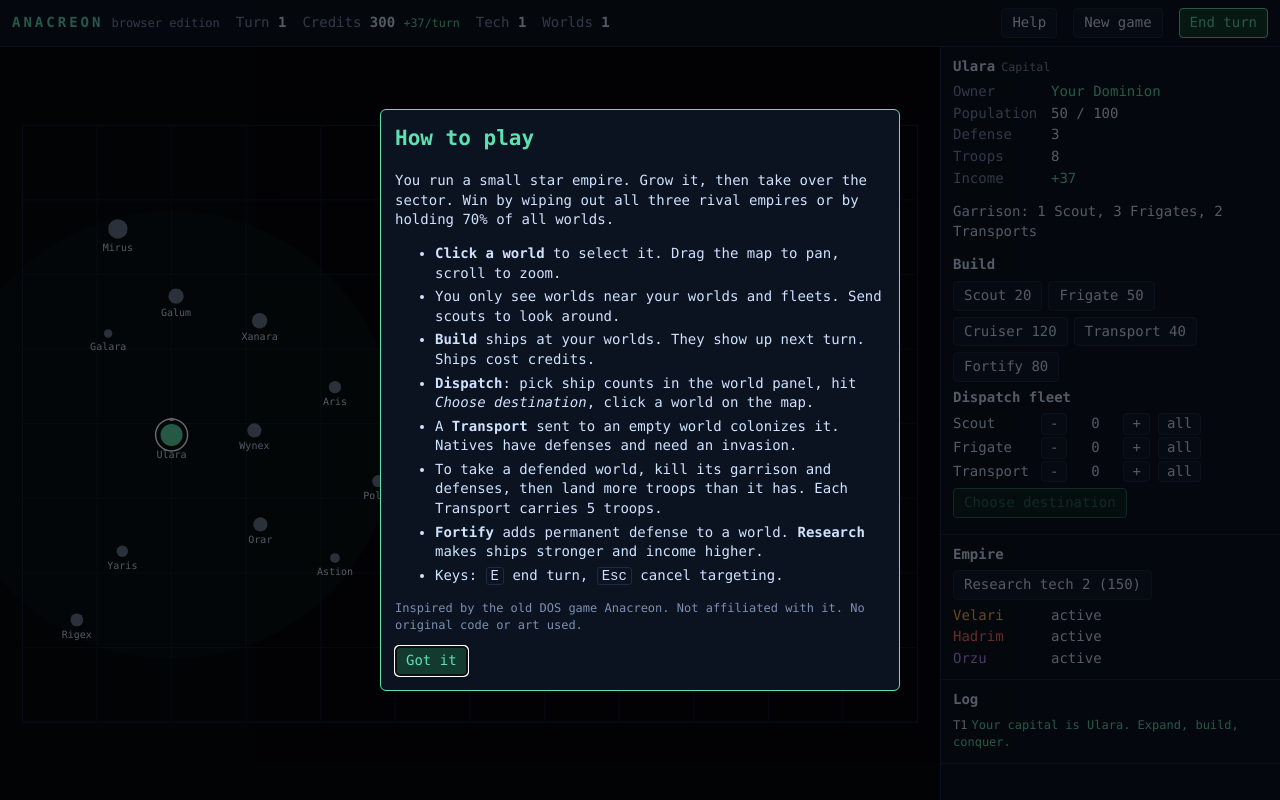
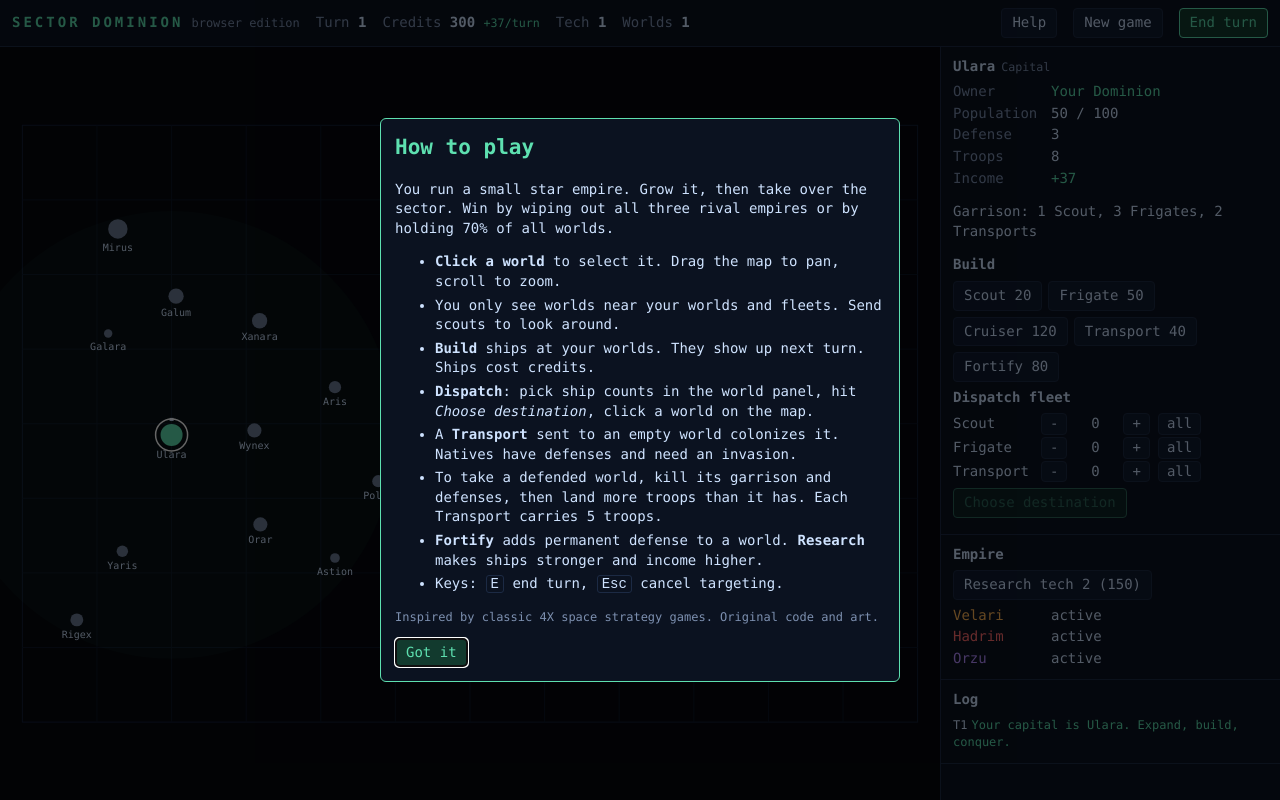
Before and after one commit to jroes/experiments, a plain HTML site: page sectordominion/index.html in a window 1280 px wide. Drawn offline with Linux system fonts and the light colour scheme.

Commit message:
Rename Anacreon game to Sector Dominion (#2)
* Rename Anacreon game to Sector Dominion

Co-Authored-By: Claude Sonnet 5.5 <noreply@anthropic.com>
Claude-Session: https://claude.ai/code/session_01PXazXU2CQSuvTDjbiFfWqW

* Drop leftover name in comment

Co-Authored-By: Claude Sonnet 5.5 <noreply@anthropic.com>
Claude-Session: https://claude.ai/code/session_01PXazXU2CQSuvTDjbiFfWqW

---------

Co-authored-by: Claude <noreply@anthropic.com>

```diff
--- a/anacreon/game.js
+++ b/sectordominion/game.js
@@ -1,5 +1,5 @@
 /*
- * Game logic for the browser Anacreon-style 4X.
+ * Game logic for the browser space 4X.
  * No DOM in here, so it can be tested under node.
  * State is plain JSON so it can be saved to localStorage.
  */
--- a/anacreon/index.html
+++ b/sectordominion/index.html
@@ -3,12 +3,12 @@
 <head>
 <meta charset="utf-8">
 <meta name="viewport" content="width=device-width, initial-scale=1">
-<title>Anacreon (browser)</title>
+<title>Sector Dominion</title>
 <link rel="stylesheet" href="style.css">
 </head>
 <body>
 <header id="topbar">
-  <div class="brand">ANACREON<span>browser edition</span></div>
+  <div class="brand">SECTOR DOMINION<span>browser edition</span></div>
   <div class="stat">Turn <b id="s-turn">1</b></div>
   <div class="stat">Credits <b id="s-credits">0</b> <small id="s-income"></small></div>
   <div class="stat">Tech <b id="s-tech">1</b></div>
@@ -45,7 +45,7 @@
     <li><b>Fortify</b> adds permanent defense to a world. <b>Research</b> makes ships stronger and income higher.</li>
     <li>Keys: <kbd>E</kbd> end turn, <kbd>Esc</kbd> cancel targeting.</li>
   </ul>
-  <p class="fine">Inspired by the old DOS game Anacreon. Not affiliated with it. No original code or art used.</p>
+  <p class="fine">Inspired by classic 4X space strategy games. Original code and art.</p>
   <form method="dialog"><button class="primary">Got it</button></form>
 </dialog>
 
--- a/anacreon/ui.js
+++ b/sectordominion/ui.js
@@ -1,7 +1,7 @@
 (function () {
   'use strict';
   const G = window.Game;
-  const SAVE_KEY = 'anacreon-browser-save-v1';
+  const SAVE_KEY = 'sectordominion-save-v1';
   const COLORS = ['#6b7a94', '#5ee0b0', '#ffb454', '#ff6b6b', '#b48cff'];
 
   const $ = id => document.getElementById(id);
@@ -393,9 +393,9 @@
   setState(saved || G.newGame({}));
   if (!saved) {
     try {
-      if (!localStorage.getItem('anacreon-help-seen')) {
+      if (!localStorage.getItem('sectordominion-help-seen')) {
         $('d-help').showModal();
-        localStorage.setItem('anacreon-help-seen', '1');
+        localStorage.setItem('sectordominion-help-seen', '1');
       }
     } catch (e) { $('d-help').showModal(); }
   }
```
Also changed, not shown: index.html (+1 -1 lines), README.md, anacreon/README.md (deleted), sectordominion/README.md (added), sectordominion/style.css (renamed from anacreon/style.css).
